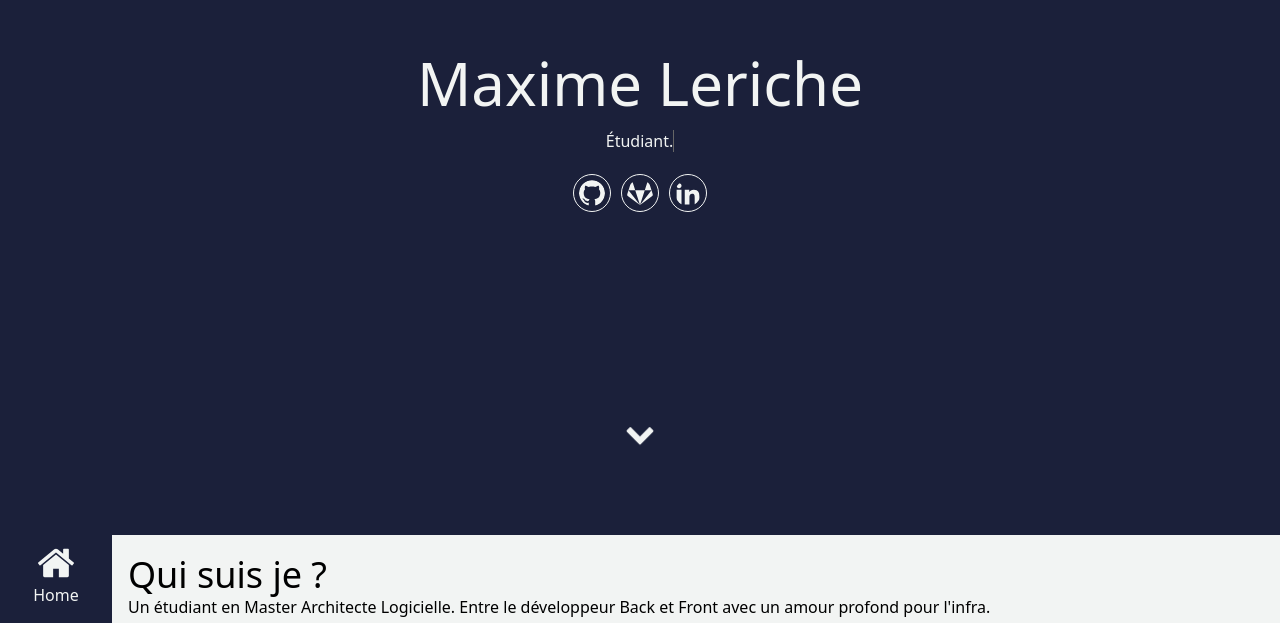
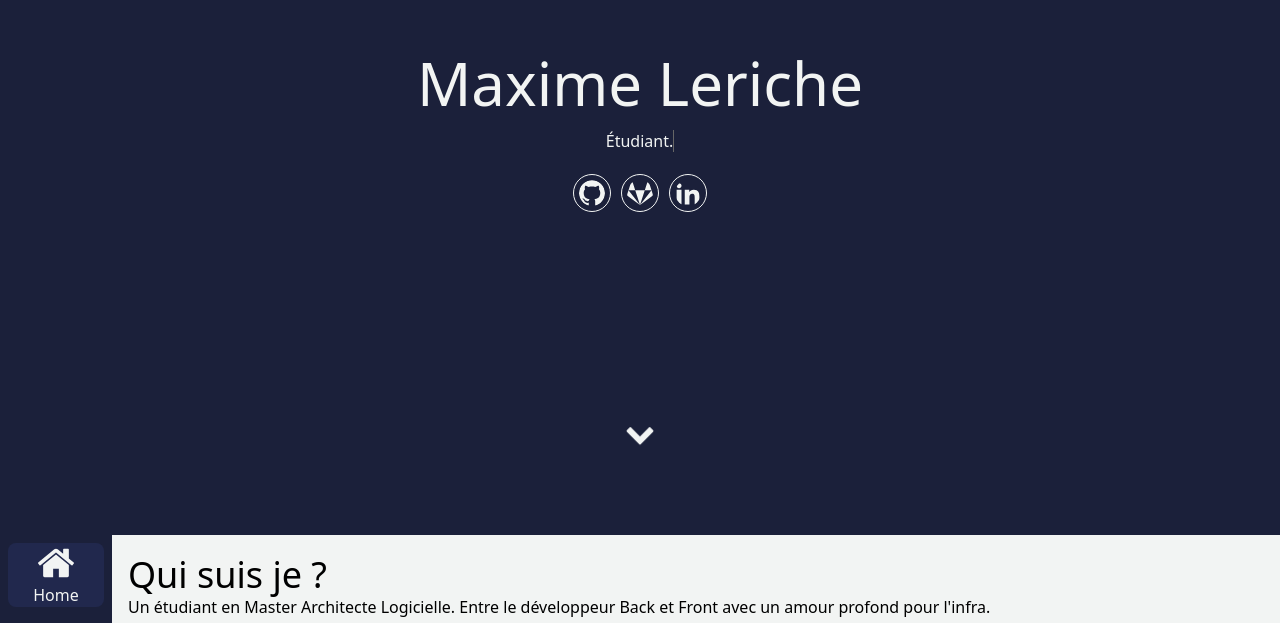
Before and after one commit to batleforc/Portfolio, a React (Create React App) app in the folder client/: page / in a window 1280 px wide. Shown: the part 265-888 px from the top of the page. Built offline with nearby package versions, Linux system fonts and the light colour scheme.

Commit message:
[add] Mise en place de la nav bar qui change ne fonction de l'emplacement dans l'écran

```diff
--- a/client/src/component/MainPage.tsx
+++ b/client/src/component/MainPage.tsx
@@ -1,4 +1,4 @@
-import React from "react";
+import React, { useEffect, useState } from "react";
 import properties from "../properties";
 import CoverPage from "./MainPage/CoverPage/CoverPage";
 import Nav from "./MainPage/Nav";
@@ -10,6 +10,18 @@ export interface Content {
 }
 
 const MainPage = () => {
+  const [where, setWhere] = useState<string>("");
+  const notification = new IntersectionObserver(
+    (entries) => {
+      var id = entries[0].target.id;
+      if (id !== where) setWhere(id);
+    },
+    {
+      root: null,
+      rootMargin: "0px",
+      threshold: 0.20,
+    }
+  );
   const Contents = [
     {
       Label: "Home",
@@ -23,23 +35,34 @@ const MainPage = () => {
       href: "about",
     },
     {
-      Component: ({ Label, Icon, href }: Content) => <p>Projet</p>,
+      Component: ({ Label, Icon, href }: Content) => <p id={href}>Projet</p>,
       Label: "Projet",
       Icon: "gears",
       href: "project",
     },
     {
-      Component: ({ Label, Icon, href }: Content) => <p>Contact</p>,
+      Component: ({ Label, Icon, href }: Content) => <p id={href}>Contact</p>,
       Label: "Contact",
       Icon: "envelope",
       href: "contact",
     },
   ];
+  useEffect(() => {
+    Contents.forEach(({ href }) => {
+      var element = document.getElementById(href);
+      if (element !== null) notification.observe(element);
+    });
+    return () => {
+      notification.disconnect();
+    };
+    // eslint-disable-next-line react-hooks/exhaustive-deps
+  }, []);
+
   return (
     <>
       <CoverPage />
       <div className="MainContent">
-        <Nav contents={Contents} media={properties.media} />
+        <Nav contents={Contents} media={properties.media} selected={where} />
         <div className="content	md:ml-32">
           {Contents.filter(({ Component }) => Component !== undefined).map(
             ({ Component, Label, Icon, href }) =>
--- a/client/src/component/MainPage/Nav.tsx
+++ b/client/src/component/MainPage/Nav.tsx
@@ -7,14 +7,21 @@ import MobileNav from "./Nav/MobileNav";
 const Nav = ({
   contents,
   media,
+  selected,
 }: {
   contents: Array<Content>;
   media: Array<MediaContent>;
+  selected: string;
 }) => {
   return (
     <>
       {[DesktopNav, MobileNav].map((Component, index) => (
-        <Component key={index} contents={contents} media={media} />
+        <Component
+          selected={selected}
+          key={index}
+          contents={contents}
+          media={media}
+        />
       ))}
     </>
   );
--- a/client/src/component/MainPage/Nav/DesktopNav.tsx
+++ b/client/src/component/MainPage/Nav/DesktopNav.tsx
@@ -6,9 +6,11 @@ import ItemNav from "./ItemNav";
 const DesktopNav = ({
   contents,
   media,
+  selected
 }: {
   contents: Array<Content>;
   media: Array<MediaContent>;
+  selected: string;
 }) => {
   return (
     <div className="w-28 DeskNavBar sticky top-0 m-0 hidden md:block">
@@ -19,6 +21,7 @@ const DesktopNav = ({
             Label={Label}
             Icon={Icon}
             href={href}
+            WrapperClassName={href===selected?"DeskNavBarIconSelected rounded-lg":""}
             IconClassName={"DeskNavBarIcon"}
           />
         ))}
--- a/client/src/component/MainPage/Nav/MobileNav.tsx
+++ b/client/src/component/MainPage/Nav/MobileNav.tsx
@@ -7,9 +7,11 @@ import ItemNav from "./ItemNav";
 const MobileNav = ({
   contents,
   media,
+  selected
 }: {
   contents: Array<Content>;
   media: Array<MediaContent>;
+  selected: string;
 }) => {
   const [open, setOpen] = useState(false);
   return (
--- a/client/src/style/Nav.scss
+++ b/client/src/style/Nav.scss
@@ -14,6 +14,9 @@
   font-size: 40px;
   color: $color-textCover;
 }
+.DeskNavBarIconSelected {
+  background-color: $color-bgCoverLighter;
+}
 
 .MainContent {
   width: 100%;
@@ -27,6 +30,10 @@
 
 .MobileNavBarIcon {
   font-size: 32px;
+}
+.MobileNavBarIconSelected {
+  font-size: 32px;
+  background-color: $color-bgCoverLighter !important;
 }
 .MobileNavBarWrapper {
   color: $color-textCover;
--- a/client/src/style/var.scss
+++ b/client/src/style/var.scss
@@ -1,6 +1,7 @@
 // Color
 
 $color-bgCover: #1b203a;
+$color-bgCoverLighter: #21284d ;
 $color-textCover: #f2f4f3;
 $color-textCoverDarker: #b5bdb9;
 
```
